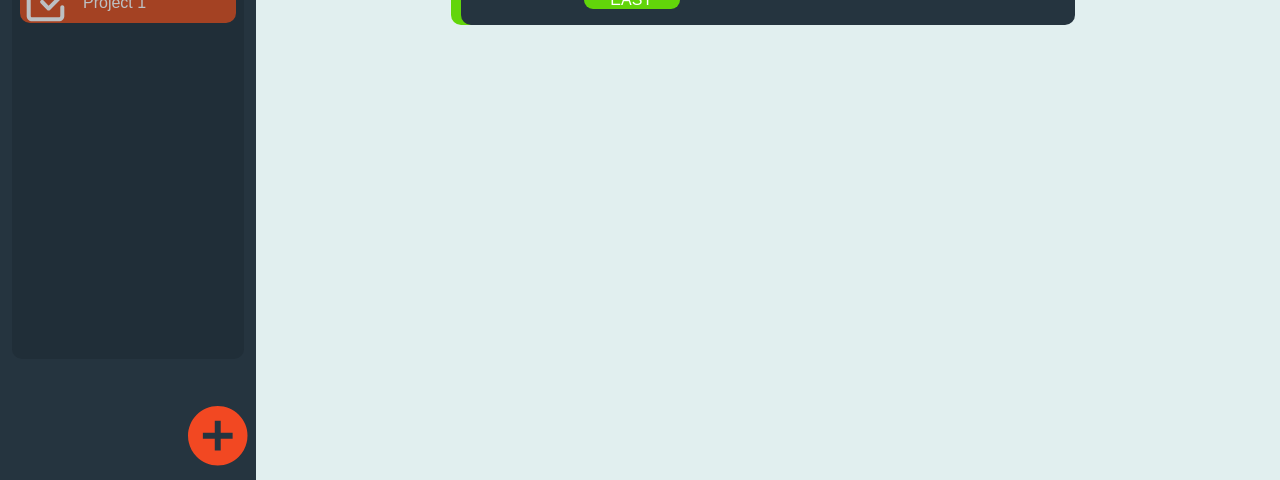
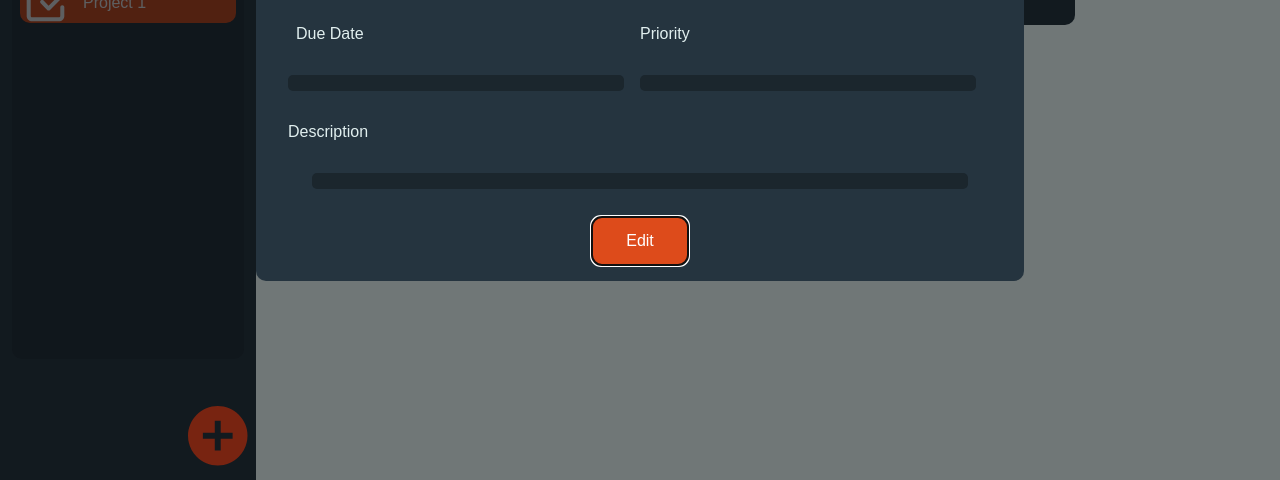
Before and after one commit to Beagle125/Project-To-Do-List, a website built with webpack: page src/template.html in a window 1280 px wide. Shown: the part 320-800 px from the top of the page. Built offline with nearby package versions, Linux system fonts and the light colour scheme; a web font is replaced by a local one.

Commit message:
Finish design of the edit task modal

```diff
--- a/src/domManipulationModule.js
+++ b/src/domManipulationModule.js
@@ -565,6 +565,71 @@ const DMMTaskCreationModal = () => {
 
 };
 
+const DMMCreateViewTaskModal = (mainContainer) => {
+    const modal = document.createElement('dialog');
+    modal.id = 'viewModal';
+
+    const header = document.createElement('div');
+    const headerText = document.createElement('p');
+    const closeBtn = document.createElement('img');
+    closeBtn.src = closeImg;
+    closeBtn.className = 'closeBtn';
+    headerText.className = 'taskModalHeaderText';
+    headerText.textContent = 'Task1';
+    header.appendChild(headerText);
+    header.appendChild(closeBtn);
+
+
+    const body = document.createElement('div');
+    const topBody = document.createElement('div');
+    const dueDate = document.createElement('div');
+    const priority = document.createElement('div');
+    const description = document.createElement('div');
+    dueDate.className = 'taskViewItem';
+    priority.className = 'taskViewItem';
+    description.className = 'taskViewItem';
+    const dueDateHeader = document.createElement('p');
+    const priorityHeader = document.createElement('p');
+    dueDateHeader.textContent = 'Due Date';
+    priorityHeader.textContent = 'Priority';
+    const dueDateContent = document.createElement('p');
+    const priorityContent = document.createElement('p');
+    dueDateContent.className = 'taskViewItemContent';
+    priorityContent.className = 'taskViewItemContent';
+    dueDateContent.textContent = '';
+    priorityContent.textContent = '';
+    dueDate.appendChild(dueDateHeader);
+    dueDate.appendChild(dueDateContent);
+    priority.appendChild(priorityHeader);
+    priority.appendChild(priorityContent);
+    topBody.appendChild(dueDate);
+    topBody.appendChild(priority);
+    const bottomBody = document.createElement('div');
+    const descriptionHeader = document.createElement('p');
+    const descriptionContent = document.createElement('p');
+    descriptionHeader.textContent = 'Description';
+    descriptionContent.className = 'taskViewItemContent';
+    descriptionContent.textContent = '';
+    description.appendChild(descriptionHeader);
+    description.appendChild(descriptionContent);
+    bottomBody.appendChild(description);
+    body.appendChild(topBody);
+    body.appendChild(bottomBody);
+
+    modal.appendChild(header);
+    modal.appendChild(body);
+
+    const footer = document.createElement('div');
+    const button = document.createElement('button');
+    button.className = "saveBtn";
+    button.textContent = "Edit";
+    footer.appendChild(button);
+    modal.appendChild(footer);
+
+    mainContainer.appendChild(modal);
+    modal.showModal();
+};
+
 export{
     DMMCreateProjectItem,
     DMMCreateSideBar,
@@ -587,4 +652,5 @@ export{
     DMMCloseTaskModal,
     DMMTaskCreationModal,
     DMMCreateTaskItem,
+    DMMCreateViewTaskModal,
 }
--- a/src/eventHandlerModule.js
+++ b/src/eventHandlerModule.js
@@ -89,6 +89,9 @@ const EHMDetectEvent = (mainContainer, storage) => {
             LSMTickTask(storage, nearestTaskItem);
             DMMPopulateDashboard(storage, selectedProjectId, dashboard);
         }
+        else if (event.target.classList.contains('editTaskBtn')){
+            console.log("Viewing task");
+        }
     });
 
     // submit event using event delegation
--- a/src/index.js
+++ b/src/index.js
@@ -2,7 +2,6 @@ import "./styles.css";
 import * as myModules from './myModules.js';
 
 // This IIFE contains all the logic for the website, where it all starts
-localStorage.clear();
 (function websiteLogic (){
     const mainContainer = document.getElementById('content'); // the main container
     let storage = []; // the main storage to be used in the session
@@ -17,6 +16,7 @@ localStorage.clear();
         myModules.DMMCreateAddModal(mainContainer);
         myModules.DMMCreateDeleteModal(mainContainer);
         myModules.DMMCreateTaskModal(mainContainer);
+        myModules.DMMCreateViewTaskModal(mainContainer);
         // Create the sidebar
         myModules.DMMCreateSideBar(mainContainer, storage);
         // Create the dashboard
--- a/src/myModules.js
+++ b/src/myModules.js
@@ -1,4 +1,4 @@
-import { DMMCreateSideBar, DMMCreateDashboard, DMMCreateEditModal, DMMCreateAddModal, DMMCreateDeleteModal, DMMPopulateDashboard, DMMCreateTaskModal } from './domManipulationModule.js';
+import { DMMCreateSideBar, DMMCreateDashboard, DMMCreateEditModal, DMMCreateAddModal, DMMCreateDeleteModal, DMMPopulateDashboard, DMMCreateTaskModal, DMMCreateViewTaskModal} from './domManipulationModule.js';
 import { LSMCheckStorage, LSMObjectify } from './localStorageModule.js';
 import { EHMDetectEvent } from './eventHandlerModule.js';
 
@@ -11,6 +11,7 @@ export{
     DMMCreateDeleteModal,
     DMMPopulateDashboard,
     DMMCreateTaskModal,
+    DMMCreateViewTaskModal,
     LSMCheckStorage,
     LSMObjectify,
     EHMDetectEvent,
--- a/src/styles.css
+++ b/src/styles.css
@@ -494,3 +494,68 @@ select {
   padding: 10px;
   transition: 0.4s;
 }
+
+/*View task modal*/
+#viewModal[open]{
+  align-items: center;
+  display: flex;
+  flex-direction: column;
+  width: 60%;
+  overflow-y: auto;
+}
+
+#viewModal div:first-of-type{
+  align-items: center;
+  display: flex;
+  justify-content: center;
+  position: relative;
+  width: 100%;
+}
+
+#viewModal div:nth-child(2){
+  align-items: flex-start;
+  display: flex;
+  flex-direction: column;
+  width: 100%;
+}
+
+#viewModal div:first-of-type>img{
+  position: absolute;
+  right: 1rem;
+}
+
+#viewModal>div:nth-child(2)>div{
+  align-self: center;
+  align-items: center;
+  display: flex;
+  justify-content: space-evenly;
+  width: 100%;
+}
+
+.taskViewItem{
+  display: flex;
+  flex-direction: column;
+}
+
+.taskViewItem>p{
+  color: var(--baseWhite);
+  font-family: var(--bodyFont);
+  font-size: var(--bodySize);
+  width: 20rem;
+}
+
+#viewModal>div:nth-child(2)>div:last-of-type>div>p:first-of-type{
+  text-align:left;
+  margin-left: 2rem;
+  width: 100%;
+}
+#viewModal>div:nth-child(2)>div:last-of-type>div>p:last-of-type{
+  width: 40rem;
+}
+
+.taskViewItemContent{
+  background-color: var(--darkestBlack);
+  border-radius: 5px;
+  padding: 0.5rem 0.5rem 0.5rem 0.5rem;
+  width: 30%;
+}
```
